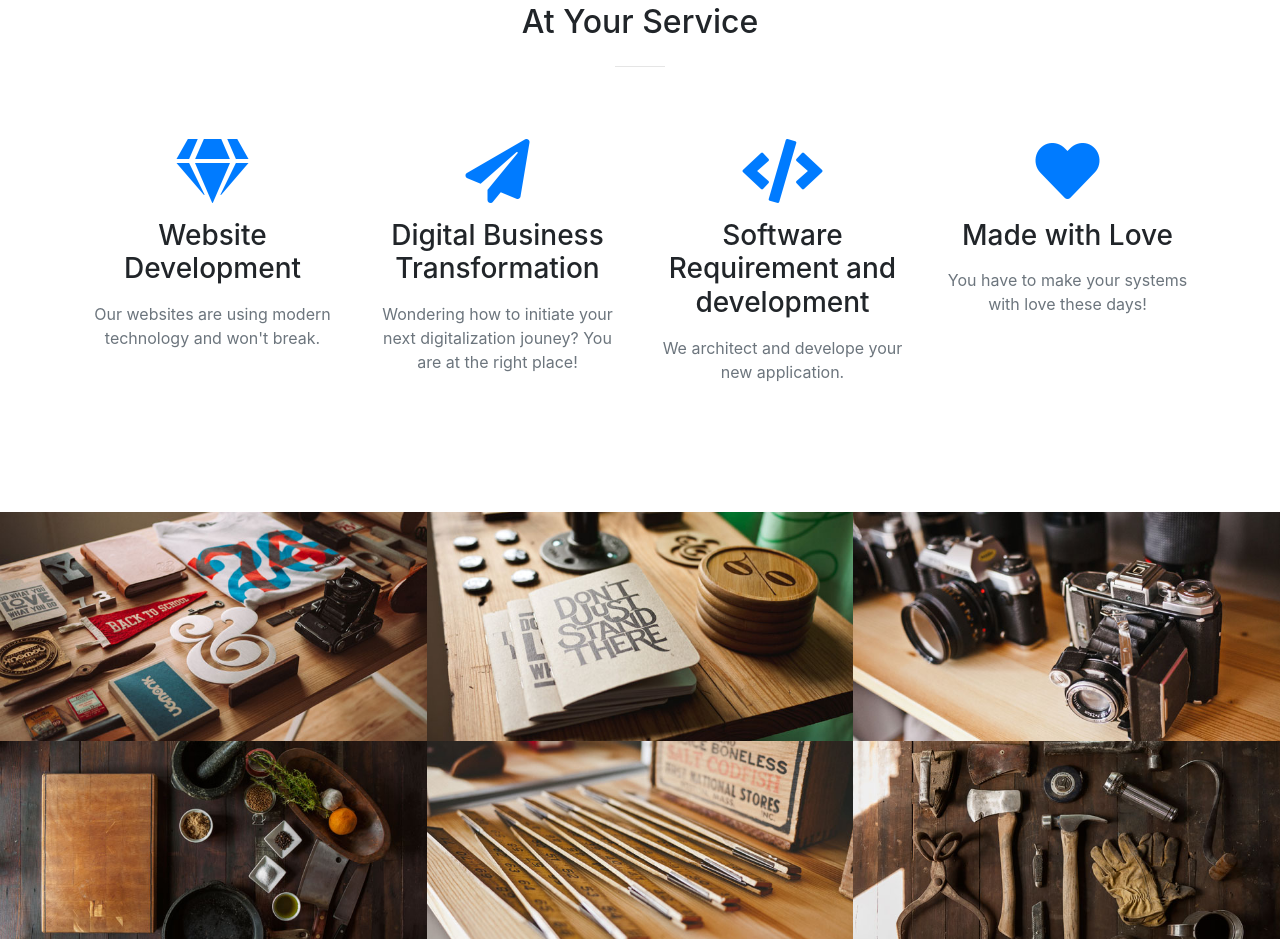
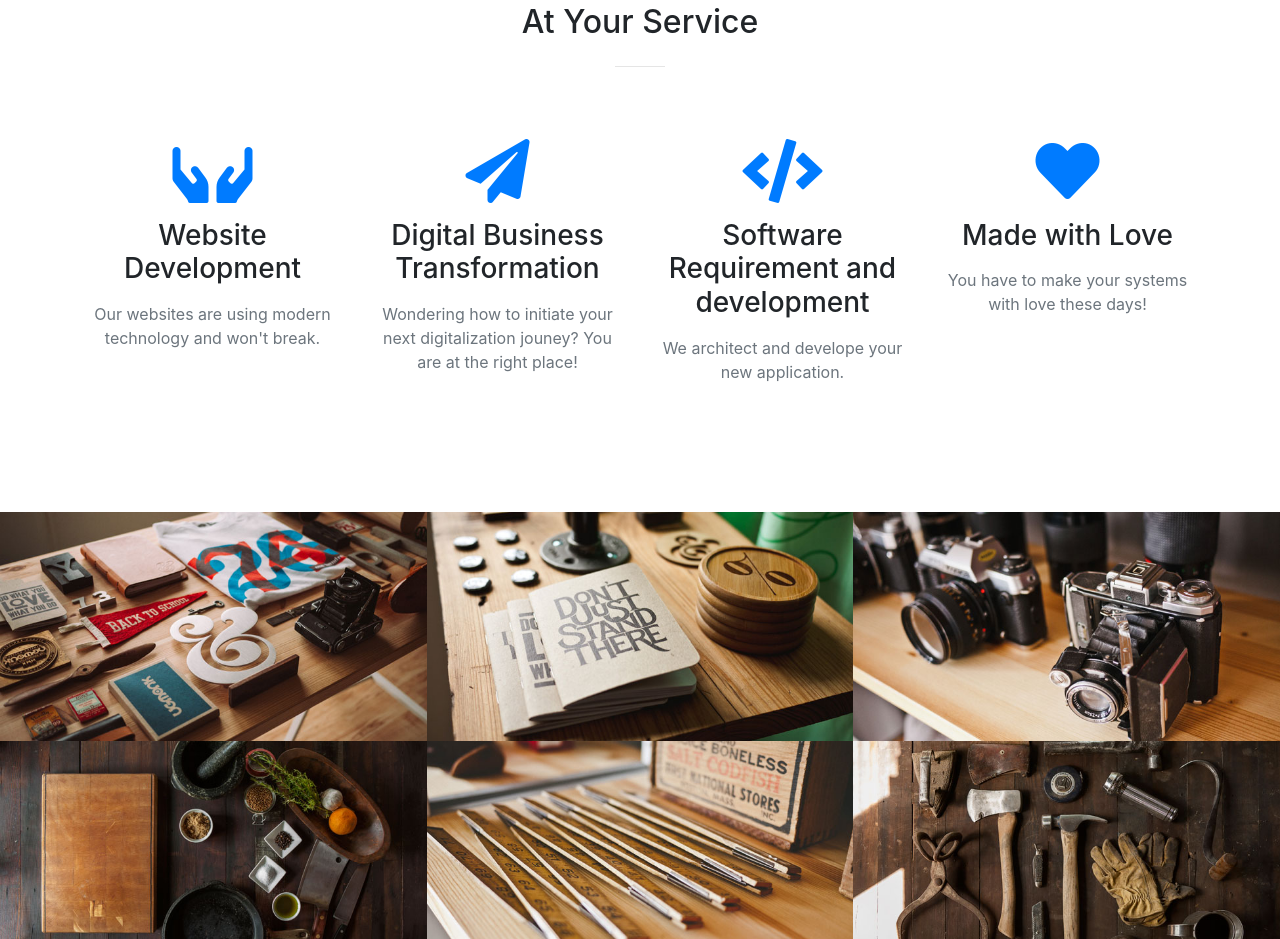
Before and after one commit to kiango/epidotegroup, a website with bundled scripts: page index.html in a window 1280 px wide. Shown: the part 1378-2317 px from the top of the page. Built offline with nearby package versions, Linux system fonts and the light colour scheme.

Commit message:
1st commit

```diff
--- a/index.html
+++ b/index.html
@@ -97,7 +97,7 @@
         <div class="row">
           <div class="col-lg-3 col-md-6 text-center">
             <div class="service-box mt-5 mx-auto">
-              <i class="fas fa-4x fa-gem text-primary mb-3 sr-icon-1"></i>
+              <i class="fas fa-4x fa-hands text-primary mb-3 sr-icon-1"></i>
               <h3 class="mb-3">Website Development</h3>
               <p class="text-muted mb-0">Our websites are using modern technology and won't break.</p>
             </div>
```
